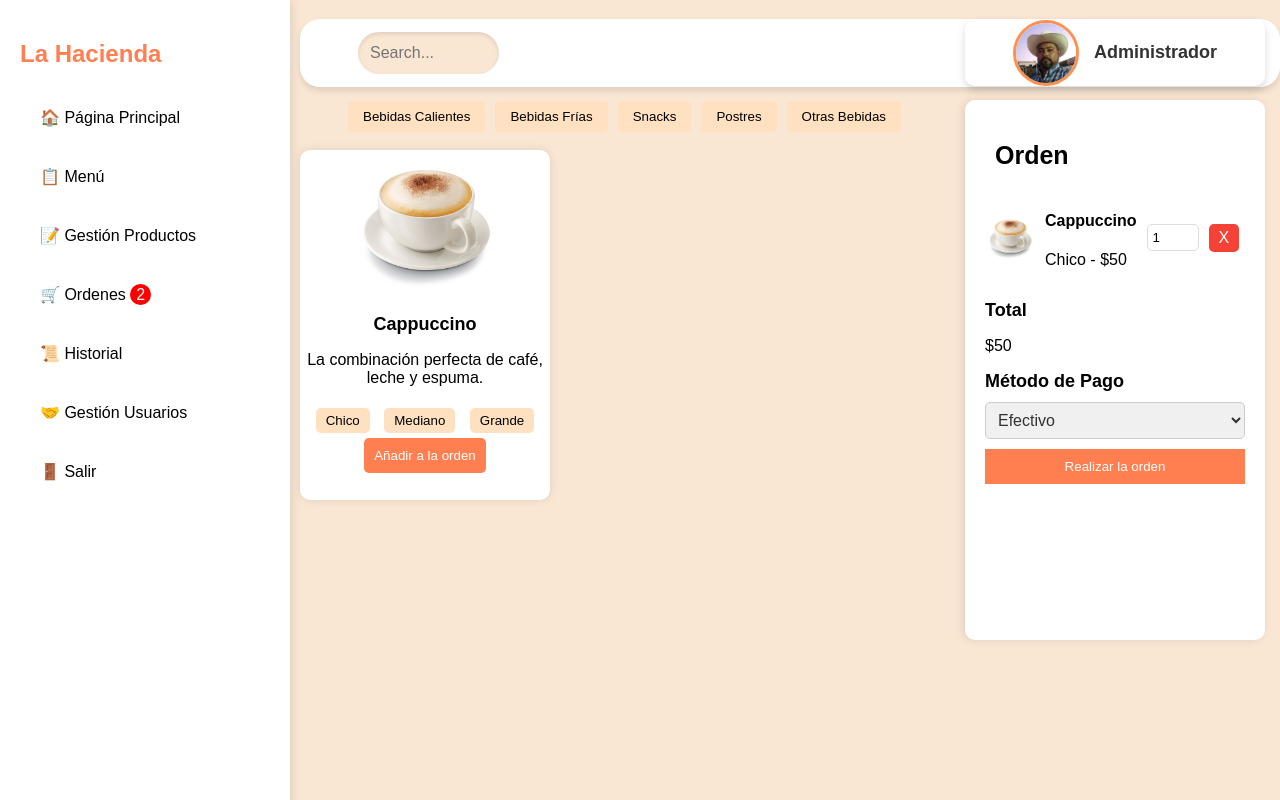
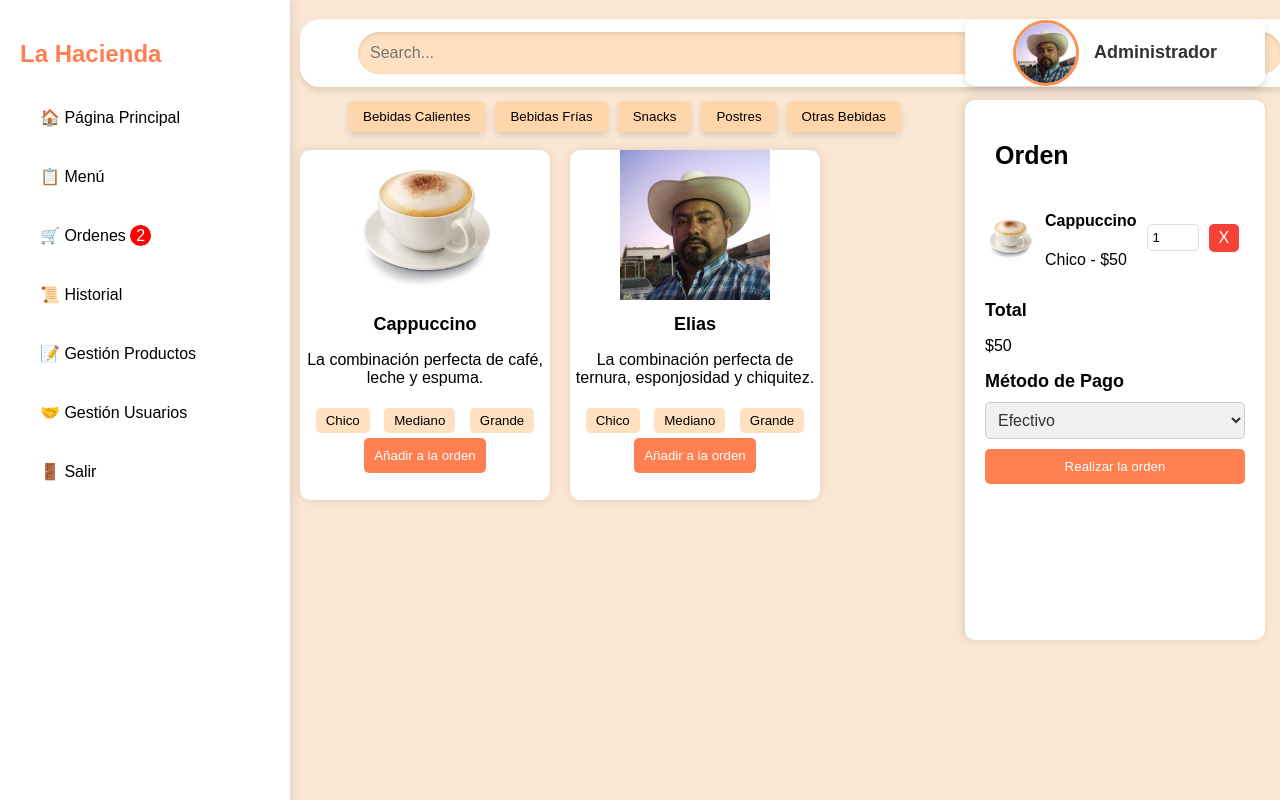
Before and after one commit to BrithanyHerrera/CoffeeHacienda, a Flask app: page /menu in a window 1280 px wide; the page is wider, and only the part inside the window is pictured. Run offline with Flask 3, Linux system fonts and the light colour scheme.

Commit message:
DISEÑO MENU

```diff
--- a/static/css/styles.css
+++ b/static/css/styles.css
@@ -143,7 +143,7 @@ input {
     box-shadow: 0 4px 8px rgba(0, 0, 0, 0.2);
 }
 
-/* Menu */
+/* MENU */
 
 .contenedorMenu {
     flex-grow: 1;
@@ -181,32 +181,15 @@ header h2 span {
 }
 
 header input[type="text"] {
+    width: 900px;
     flex-grow: 1;
     padding: 12px;
     border: none;
     border-radius: 30px;
-    background-color: #F9E6D3;
+    background-color: #FFE0C0;
     margin: 0 10px;
     font-size: 16px;
     box-shadow: inset 0 2px 4px rgba(0, 0, 0, 0.1);
-}
-
-.filter-btn {
-    background: #FF914D;
-    border: none;
-    padding: 10px 20px;
-    border-radius: 25px;
-    color: #fff;
-    font-weight: bold;
-    cursor: pointer;
-    display: flex;
-    align-items: center;
-    gap: 5px;
-    transition: background 0.3s;
-}
-
-.filter-btn:hover {
-    background: #FF6A00;
 }
 
 .contenedorUsuario {
@@ -246,15 +229,19 @@ header input[type="text"] {
     border-radius: 10px;
     display: flex;
     gap: 10px;
-
 }
 
 .categoriasBebidas button {
     padding: 8px 15px;
     border: none;
-    background: #FFE0C0;
+    background: #ffd6ac;
     border-radius: 5px;
     cursor: pointer;
+    box-shadow: 0 4px 6px rgba(0, 0, 0, 0.1);
+}
+
+.categoriasBebidas button:hover {
+    background: #d4b18e;
 }
 
 .categoriasBebidas button.active {
@@ -298,6 +285,10 @@ header input[type="text"] {
     cursor: pointer;
 }
 
+.tamaños button:hover {
+    background: #d4b18e;
+}
+
 .producto .añadirCarrito {
     background: #FF7F50;
     color: white;
@@ -305,6 +296,10 @@ header input[type="text"] {
     border: none;
     border-radius: 5px;
     cursor: pointer;
+}
+
+.añadirCarrito:hover {
+    background: #ce6641;
 }
 
 .carrito {
@@ -377,7 +372,6 @@ header input[type="text"] {
     border-color: #3f51b5;
 }
 
-
 .eliminarItemCarrito {
     background-color: #f44336;
     color: white;
@@ -405,6 +399,12 @@ header input[type="text"] {
     border: none;
     width: 100%;
     cursor: pointer;
+    border-radius: 5px;
+
+}
+
+.checkout:hover {
+    background: #ce6641;
 }
 
 /* GESTIÓN PRODUCTOS */
--- /dev/null
+++ b/static/js/menu.js
@@ -0,0 +1,13 @@
+document.getElementById('searchInput').addEventListener('input', function() {
+    const searchTerm = this.value.toLowerCase(); // Obtener el término de búsqueda en minúsculas
+    const productos = document.querySelectorAll('.producto'); // Seleccionar todos los productos
+
+    productos.forEach(producto => {
+        const nombreProducto = producto.querySelector('h3').textContent.toLowerCase(); // Obtener el nombre del producto
+        if (nombreProducto.includes(searchTerm)) {
+            producto.style.display = ''; // Mostrar el producto si coincide
+        } else {
+            producto.style.display = 'none'; // Ocultar el producto si no coincide
+        }
+    });
+});
--- a/templates/menu.html
+++ b/templates/menu.html
@@ -7,12 +7,11 @@
 <main class="contenidoGeneral">
     <div class="contenedorMenu">
         <header>
-            <input type="text" placeholder="Search...">
-            <button class="filter-btn">Filter</button>
+            <input type="text" id="searchInput" placeholder="Search..."> <!-- Campo de búsqueda -->
         </header>
 
         <div class="contenedorUsuario">
-            <img src="static/images/EliasGood.jpg" alt="User">
+            <img src="static/images/EliasGood.jpg" alt="User ">
             <span>Administrador</span>
         </div>
 
@@ -30,6 +29,18 @@
                     <img src="static/images/capuccino.png" alt="Cappuccino">
                     <h3>Cappuccino <span></span></h3>
                     <p>La combinación perfecta de café, leche y espuma.</p>
+                    <div class="tamaños">
+                        <button>Chico</button>
+                        <button>Mediano</button>
+                        <button>Grande</button>
+                    </div>
+                    <button class="añadirCarrito">Añadir a la orden</button>
+                </div>
+
+                <div class="producto">
+                    <img src="static/images/EliasGood.jpg" alt="Elias">
+                    <h3>Elias <span></span></h3>
+                    <p>La combinación perfecta de ternura, esponjosidad y chiquitez.</p>
                     <div class="tamaños">
                         <button>Chico</button>
                         <button>Mediano</button>
@@ -74,6 +85,7 @@
 
         <button class="checkout">Realizar la orden</button>
     </aside>
+
+    <script src="{{ url_for('static', filename='js/menu.js') }}"></script>
 </main>
-
 {% endblock %}
--- a/templates/sidebar.html
+++ b/templates/sidebar.html
@@ -15,9 +15,9 @@
                 <ul>
                     <li><a href="/bienvenida">🏠 Página Principal</a></li>
                     <li><a href="/menu">📋 Menú</a></li>
-                    <li><a href="/gestionProductos">📝 Gestión Productos</a></li>
                     <li><a href="/ordenes">🛒 Ordenes <span class="badge">2</span></a></li>
                     <li><a href="/historial">📜 Historial</a></li>
+                    <li><a href="/gestionProductos">📝 Gestión Productos</a></li>
                     <li><a href="/gestionUsuarios">🤝 Gestión Usuarios</a></li>
                     <li><a href="/">🚪 Salir</a></li>
                 </ul>
```
